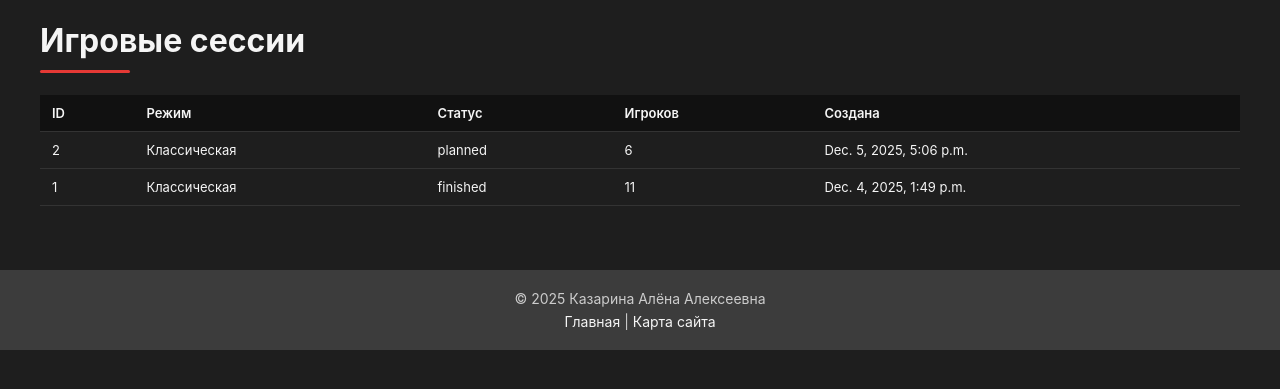
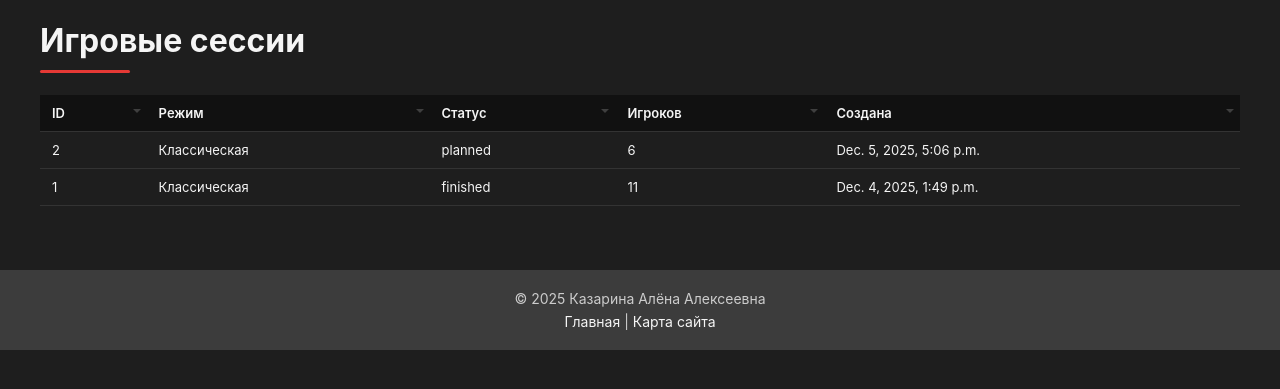
Before and after one commit to alenkaz07/mafia-assistant, a Django app: page /sessions/ in a window 1280 px wide. Shown: the part 108-497 px from the top of the page. Run offline with Django 5.2, Linux system fonts and the light colour scheme; data comes from the database, SQL or seed files in the repository; both versions use the stored data as it was after the commit.

Commit message:
sort table added

```diff
--- a/game/models.py
+++ b/game/models.py
@@ -97,7 +97,6 @@ class Phase(models.Model):
 
 class Player(models.Model):
     """Конкретный игрок в рамках сессии."""
-
     class PlayerStatus(models.TextChoices):
         ALIVE = "alive", "В игре"
         DEAD = "dead", "Выбыл"
--- a/game/static/game/style.css
+++ b/game/static/game/style.css
@@ -637,6 +637,44 @@ a {
   margin-bottom: 1px;
 }
 
+/* Сортировка в таблице */
+.sessions-table th.sortable-header {
+  position: relative;
+  cursor: pointer;
+  padding-right: 18px;
+}
+
+/* Неактивный) треугольник */
+.sessions-table th.sortable-header::after {
+  content: "";
+  position: absolute;
+  right: 6px;
+  top: 50%;
+  transform: translateY(-50%);
+  border: 4px solid transparent;
+  border-top-color: #cccccc;
+  opacity: 0.25;
+  transition:
+    opacity 0.15s ease,
+    border-top-color 0.15s ease,
+    border-bottom-color 0.15s ease;
+}
+
+/* По возрастанию */
+.sessions-table th.sortable-header.sorted-asc::after {
+  opacity: 1;
+  border-top-color: transparent;
+  border-bottom-color: #e53935;
+}
+
+/* По убыванию */
+.sessions-table th.sortable-header.sorted-desc::after {
+  opacity: 1;
+  border-bottom-color: transparent;
+  border-top-color: #e53935;
+}
+
+
 .form-section {
   margin-top: 32px;
   display: flex;
--- a/game/templates/game/sessions_list.html
+++ b/game/templates/game/sessions_list.html
@@ -15,11 +15,11 @@
     <table class="sessions-table">
       <thead>
         <tr>
-          <th>ID</th>
-          <th>Режим</th>
-          <th>Статус</th>
-          <th>Игроков</th>
-          <th>Создана</th>
+          <th data-sort-type="number">ID</th>
+          <th data-sort-type="text">Режим</th>
+          <th data-sort-type="text">Статус</th>
+          <th data-sort-type="number">Игроков</th>
+          <th data-sort-type="text">Создана</th>
         </tr>
       </thead>
       <tbody>
--- a/game/views.py
+++ b/game/views.py
@@ -39,7 +39,7 @@ def sessions_list(request):
     sessions_qs = (
         Session.objects
         .select_related('mode', 'host')
-        .order_by('-created_at')
+        .order_by('-id')
     )
     return render(request, 'game/sessions_list.html', {'sessions': sessions_qs})
 
```
Also changed, not shown: game/admin.py (+9 -2 lines), game/static/game/main.js (+73 -5 lines), game/templates/game/host_sessions.html (+5 -5 lines), game/templates/game/session_manage.html (+14 -7 lines), db.sqlite3, game/migrations/0003_alter_player_options_player_number_and_more.py (added), game/migrations/0004_remove_player_unique_player_number_per_session.py (added), game/migrations/0005_alter_player_options_remove_player_number.py (added).
